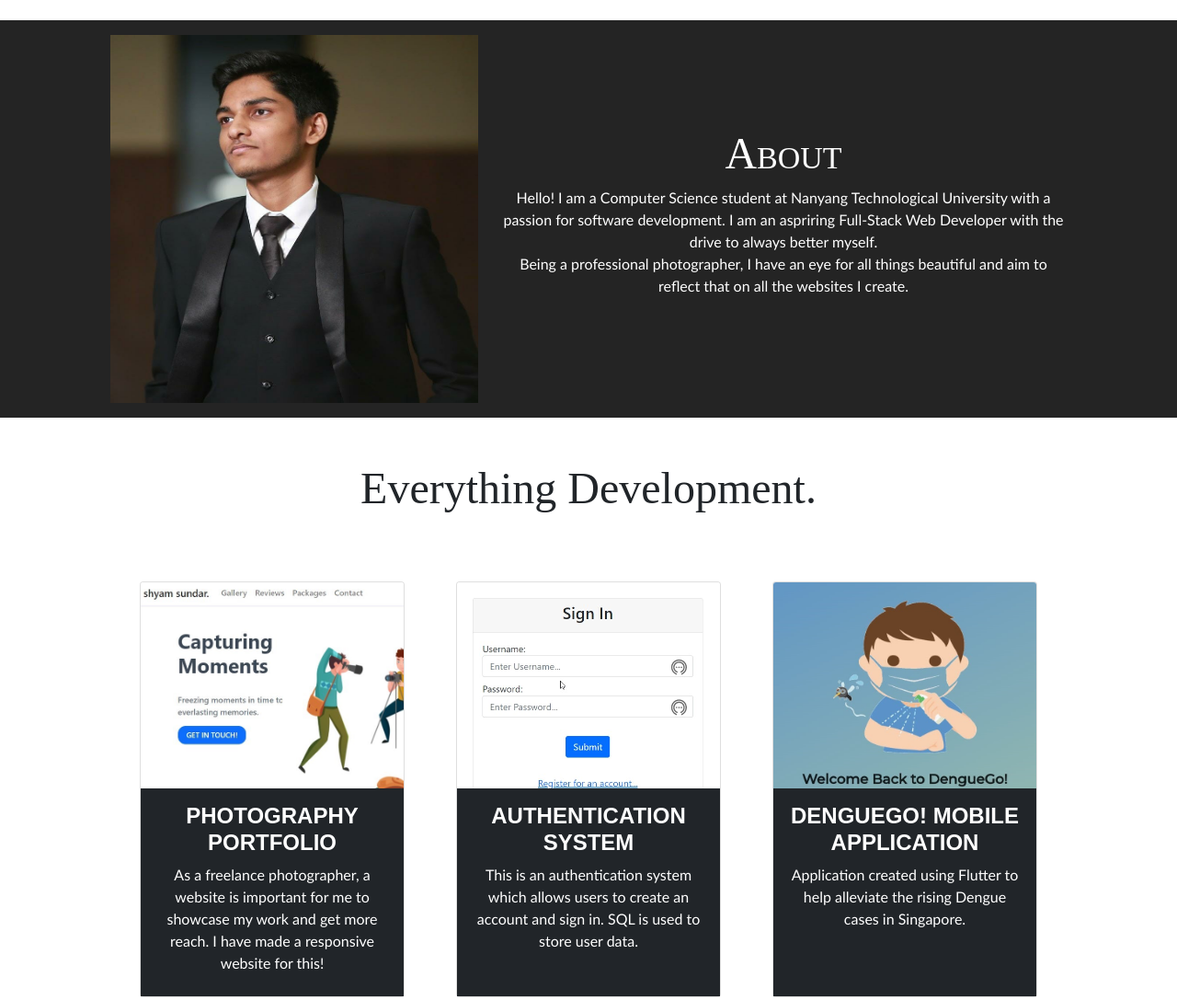
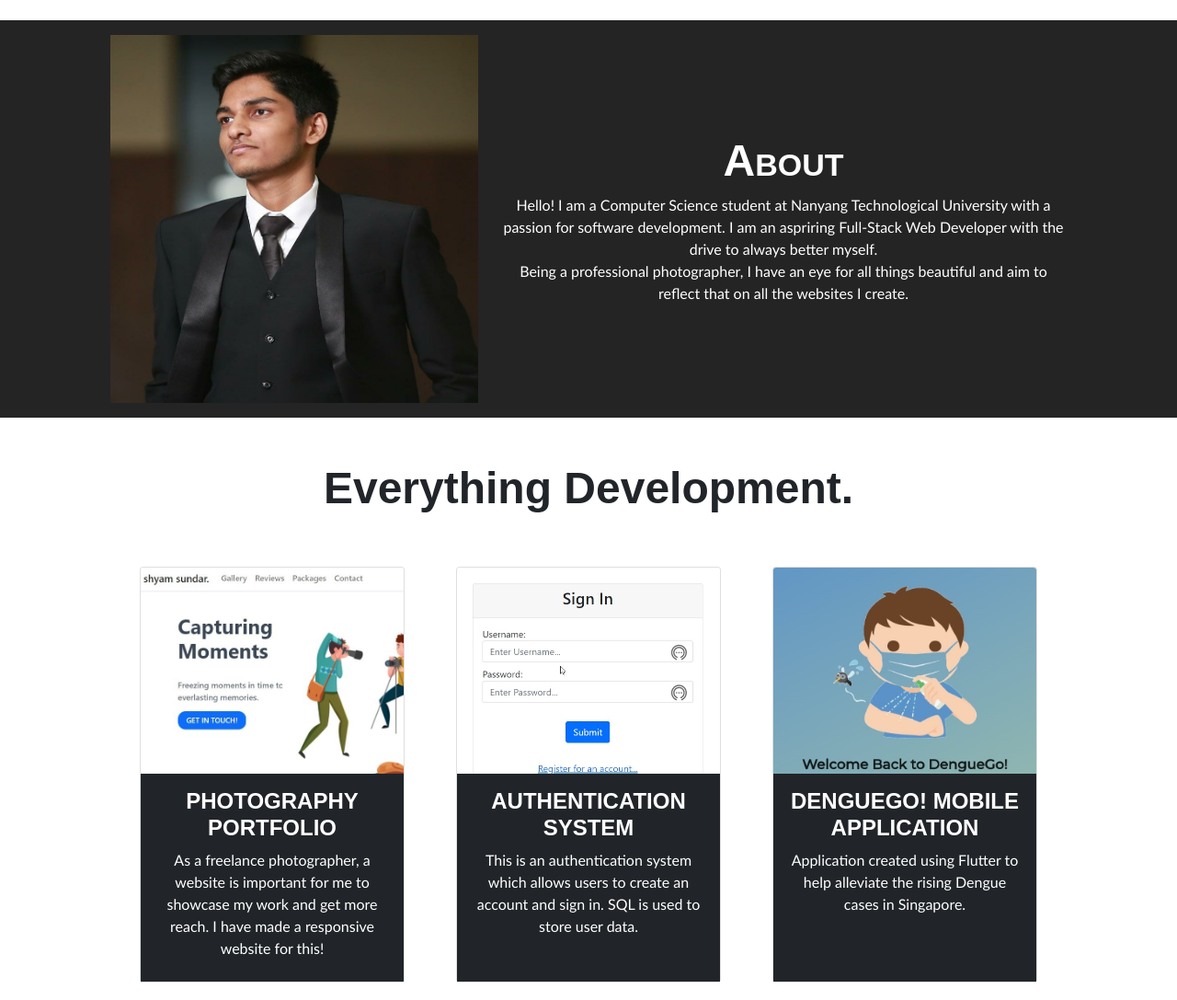
Before and after one commit to shyamsundarko/personalWebsite, a plain HTML site: page index.html in a window 1280 px wide. Shown: the part 500-1587 px from the top of the page at 92% size. Drawn offline with Linux system fonts and the light colour scheme.

Commit message:
checking fonts

```diff
--- a/css/styles.css
+++ b/css/styles.css
@@ -19,7 +19,10 @@ h2{
 }
 
 .h3Alt{
-  font-size: 6vmin; font-weight: 400; text-transform: none; font-family: orpheous-pro;
+  font-size: 6vmin;
+  font-weight: 600;
+  text-transform: none;
+  font-family: orpheous-pro, Arial, Helvetica, sans-serif;
 }
 
 #navbar {
@@ -49,7 +52,7 @@ h4 {
 
 #contact{
   font: 30px;
-  font-family: Domaine display narrow web;
+  font-family: Domaine display narrow;
 }
 
 .cardStyle {
@@ -97,20 +100,3 @@ h1, p, .card, h3 {
     size: 20%;
   }
 }
-
-@media (min-width: 992px) {
-}
-
-@media (min-width: 574px) {
-  @media (max-width: 681px) {
-  }
-}
-
-@media (max-width: 722px) {
-}
-
-@media (max-width: 492px) {
-}
-
-@media (max-width: 366px) {
-}
--- a/index.html
+++ b/index.html
@@ -47,7 +47,7 @@
                   <img src="./images/shyam.jpeg" alt="A picture of Shyam" style="width: 50vmin; height: 50vmin;">
               </div>
               <div class="col-auto" style="width: 50vmax;">
-                <h3 class="text-center text-white h3Alt" style="font-variant:small-caps;">About</h3>
+                <h3 class="text-center text-white h3Alt" style="font-variant:small-caps; margin-top: 1rem;">About</h3>
               <p class="text-white text-center" style=" color: rgb(224, 224, 224);">Hello! I am a Computer Science student at Nanyang Technological University with a passion for software development. I am an aspriring Full-Stack Web Developer with the drive to always better myself. <br>Being a  professional photographer, I have an eye for all things beautiful and aim to reflect that on all the websites I create. </p>
             </div>
           </div>
@@ -55,7 +55,7 @@
       <!--Cards with Projects-->
 
         <div class="container-fluid" style="padding-top: 3rem;" id="projects">
-            <div class="row justify-content-center" style="margin-bottom: 3rem;">
+            <div class="row justify-content-center" style="margin-bottom: 2rem;">
                 <div class="col-auto">
                     <h3 class="h3Alt text-center">Everything Development.</h3>
                 </div>
```
